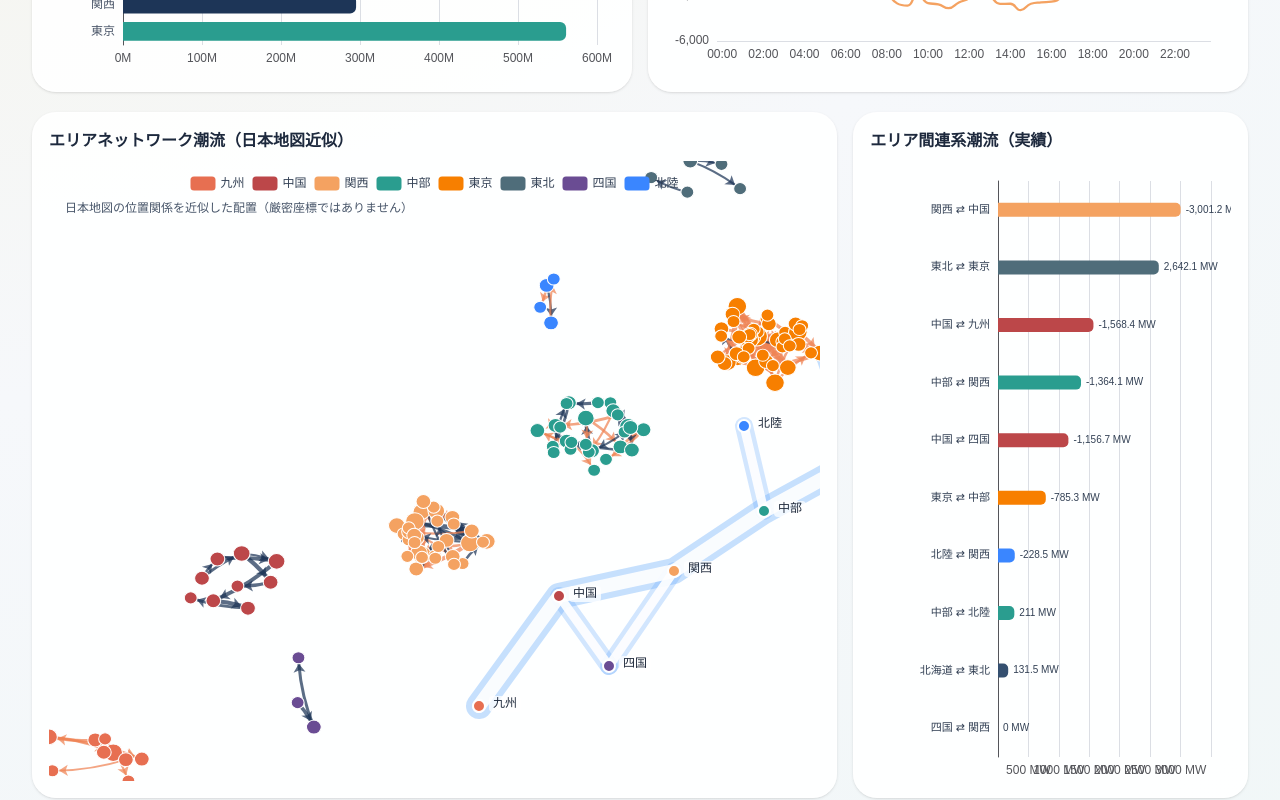
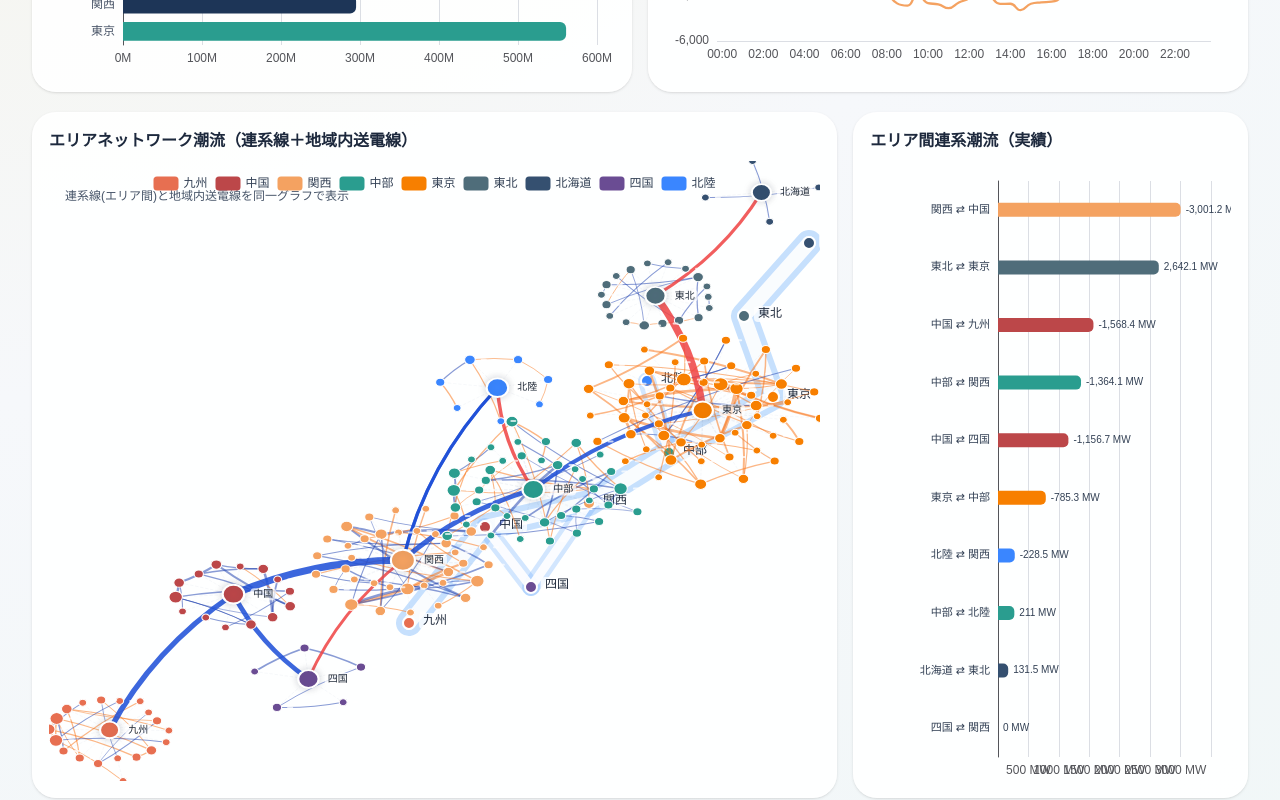
Before and after one commit to hama-jp/occto-grid-observatory, a Next.js app: page / in a window 1280 px wide. Shown: the part 940-1740 px from the top of the page. Built offline with nearby package versions, Linux system fonts and the light colour scheme.

Commit message:
feat(network): connect interties and intra-area lines in unified graph

```diff
--- a/scripts/ingest.ts
+++ b/scripts/ingest.ts
@@ -831,7 +831,7 @@ function buildDashboardData(args: {
       areaSummaries,
       hourlyAbsByArea,
       hourlyAbsStats,
-      lineSeries: lineSeries.sort((a, b) => b.peakAbsMw - a.peakAbsMw).slice(0, 200),
+      lineSeries: lineSeries.sort((a, b) => b.peakAbsMw - a.peakAbsMw),
       intertieSeries,
       interAreaFlows,
     },
--- a/src/components/dashboard-app.tsx
+++ b/src/components/dashboard-app.tsx
@@ -41,24 +41,24 @@ const FLOW_AREA_COLORS: Record<string, string> = {
 };
 
 const AREA_ANCHORS: Record<string, { x: number; y: number }> = {
-  北海道: { x: 860, y: 110 },
-  東北: { x: 780, y: 195 },
-  東京: { x: 815, y: 295 },
-  中部: { x: 715, y: 350 },
-  北陸: { x: 695, y: 265 },
-  関西: { x: 625, y: 410 },
-  中国: { x: 510, y: 435 },
-  四国: { x: 560, y: 505 },
-  九州: { x: 430, y: 545 },
-  沖縄: { x: 245, y: 625 },
-  default: { x: 660, y: 360 },
+  北海道: { x: 760, y: 82 },
+  東北: { x: 695, y: 155 },
+  東京: { x: 724, y: 236 },
+  中部: { x: 620, y: 292 },
+  北陸: { x: 598, y: 220 },
+  関西: { x: 540, y: 342 },
+  中国: { x: 436, y: 366 },
+  四国: { x: 482, y: 426 },
+  九州: { x: 360, y: 462 },
+  沖縄: { x: 230, y: 520 },
+  default: { x: 610, y: 300 },
 };
 
 const MAP_CORRIDOR_ORDER = ["沖縄", "九州", "中国", "関西", "中部", "東京", "東北", "北海道"];
 const MAP_VIEWBOX = {
-  width: 1080,
-  height: 700,
-  padding: 36,
+  width: 920,
+  height: 560,
+  padding: 30,
 };
 
 export function DashboardApp({ data }: DashboardAppProps) {
@@ -308,49 +308,57 @@ export function DashboardApp({ data }: DashboardAppProps) {
   }, [data.meta.slotLabels.flow, filteredLines]);
 
   const flowNetworkOption = useMemo(() => {
-    const ranked = [...filteredLines]
-      .filter((line) => parseDirection(line.positiveDirection) !== null)
-      .sort((a, b) => Math.abs(b.avgMw) - Math.abs(a.avgMw));
-    const targetEdgeCount = selectedArea === "全エリア" ? 120 : 180;
-    const targetLines = ranked.slice(0, targetEdgeCount);
-
-    const nodeArea = new Map<string, string>();
-    const nodeDegree = new Map<string, number>();
-    const linkRows: Array<{
+    type NetworkLink = {
+      kind: "intra" | "intertie" | "anchor";
       source: string;
       target: string;
       value: number;
       absAvgMw: number;
-      area: string;
-      lineName: string;
-      voltageKv: string;
-      positiveDirection: string;
-      peakAbsMw: number;
-    }> = [];
+      area?: string;
+      lineName?: string;
+      intertieName?: string;
+      voltageKv?: string;
+      positiveDirection?: string;
+      peakAbsMw?: number;
+      sourceArea?: string;
+      targetArea?: string;
+    };
 
-    targetLines.forEach((line) => {
+    const scopedInterties = (data.flows.intertieSeries ?? []).filter((row) =>
+      selectedArea === "全エリア" ? true : row.sourceArea === selectedArea || row.targetArea === selectedArea,
+    );
+
+    const visibleAreas = new Set<string>();
+    const stationsByArea = new Map<string, Set<string>>();
+    const nodeDegree = new Map<string, number>();
+    const links: NetworkLink[] = [];
+
+    filteredLines.forEach((line) => {
       const direction = parseDirection(line.positiveDirection);
       if (!direction) {
         return;
       }
-      const source = line.avgMw >= 0 ? direction.source : direction.target;
-      const target = line.avgMw >= 0 ? direction.target : direction.source;
-      const absAvgMw = Math.abs(line.avgMw);
+      visibleAreas.add(line.area);
 
-      if (!nodeArea.has(source)) {
-        nodeArea.set(source, line.area);
-      }
-      if (!nodeArea.has(target)) {
-        nodeArea.set(target, line.area);
-      }
+      const sourceName = line.avgMw >= 0 ? direction.source : direction.target;
+      const targetName = line.avgMw >= 0 ? direction.target : direction.source;
+      const source = buildStationNodeId(line.area, sourceName);
+      const target = buildStationNodeId(line.area, targetName);
+
+      const stationSet = stationsByArea.get(line.area) ?? new Set<string>();
+      stationSet.add(sourceName);
+      stationSet.add(targetName);
+      stationsByArea.set(line.area, stationSet);
+
       nodeDegree.set(source, (nodeDegree.get(source) ?? 0) + 1);
       nodeDegree.set(target, (nodeDegree.get(target) ?? 0) + 1);
 
-      linkRows.push({
+      links.push({
+        kind: "intra",
         source,
         target,
         value: line.avgMw,
-        absAvgMw,
+        absAvgMw: Math.abs(line.avgMw),
         area: line.area,
         lineName: line.lineName,
         voltageKv: line.voltageKv,
@@ -359,51 +367,162 @@ export function DashboardApp({ data }: DashboardAppProps) {
       });
     });
 
-    const maxAbsFlow = Math.max(...linkRows.map((line) => line.absAvgMw), 0);
-    const areaCategories = Array.from(new Set(Array.from(nodeArea.values()))).sort(compareAreaOrder);
+    scopedInterties.forEach((line) => {
+      visibleAreas.add(line.sourceArea);
+      visibleAreas.add(line.targetArea);
+
+      const sourceAreaId = buildAreaNodeId(line.sourceArea);
+      const targetAreaId = buildAreaNodeId(line.targetArea);
+      const source = line.avgMw >= 0 ? sourceAreaId : targetAreaId;
+      const target = line.avgMw >= 0 ? targetAreaId : sourceAreaId;
+
+      nodeDegree.set(sourceAreaId, (nodeDegree.get(sourceAreaId) ?? 0) + 1);
+      nodeDegree.set(targetAreaId, (nodeDegree.get(targetAreaId) ?? 0) + 1);
+
+      links.push({
+        kind: "intertie",
+        source,
+        target,
+        value: line.avgMw,
+        absAvgMw: line.avgAbsMw,
+        intertieName: line.intertieName,
+        peakAbsMw: line.peakAbsMw,
+        sourceArea: line.sourceArea,
+        targetArea: line.targetArea,
+      });
+    });
+
+    if (selectedArea === "全エリア" && visibleAreas.size === 0) {
+      data.flows.areaSummaries.forEach((row) => visibleAreas.add(row.area));
+    }
+    if (selectedArea !== "全エリア") {
+      visibleAreas.add(selectedArea);
+    }
+
+    const areaCategories = Array.from(visibleAreas).sort(compareAreaOrder);
     const categoryIndex = new Map(areaCategories.map((area, index) => [area, index]));
+    const stationPositions = buildStationLayout(stationsByArea);
 
-    const nodes = Array.from(nodeArea.entries()).map(([name, area]) => {
-      const degree = nodeDegree.get(name) ?? 0;
+    const nodes: Array<Record<string, unknown>> = [];
+    areaCategories.forEach((area) => {
+      const areaNodeId = buildAreaNodeId(area);
       const anchor = AREA_ANCHORS[area] ?? AREA_ANCHORS.default;
-      const offset = getNodeOffset(`${area}-${name}`, 22 + Math.min(16, degree * 1.6));
-      return {
-        id: name,
-        name,
+      const degree = nodeDegree.get(areaNodeId) ?? 0;
+      nodes.push({
+        id: areaNodeId,
+        name: area,
         area,
         category: categoryIndex.get(area) ?? 0,
         value: degree,
-        x: clamp(anchor.x + offset.dx, MAP_VIEWBOX.padding, MAP_VIEWBOX.width - MAP_VIEWBOX.padding),
-        y: clamp(anchor.y + offset.dy, MAP_VIEWBOX.padding, MAP_VIEWBOX.height - MAP_VIEWBOX.padding),
-        symbolSize: 11 + Math.min(16, degree * 1.9),
+        isAreaHub: true,
+        x: anchor.x,
+        y: anchor.y,
+        fixed: true,
+        symbolSize: 18 + Math.min(12, degree * 1.2),
         itemStyle: {
           color: FLOW_AREA_COLORS[area] ?? FLOW_AREA_COLORS.default,
           borderColor: "#ffffff",
-          borderWidth: 1,
+          borderWidth: 2,
+          shadowBlur: 8,
+          shadowColor: "rgba(30, 41, 59, 0.18)",
         },
-      };
+      });
     });
 
-    const links = linkRows.map((line) => {
-      const ratio = maxAbsFlow > 0 ? line.absAvgMw / maxAbsFlow : 0;
-      const sourceArea = nodeArea.get(line.source) ?? line.area;
-      const targetArea = nodeArea.get(line.target) ?? line.area;
-      const crossArea = line.source !== line.target && sourceArea !== targetArea;
+    stationsByArea.forEach((stationSet, area) => {
+      const areaNodeId = buildAreaNodeId(area);
+      Array.from(stationSet)
+        .sort((a, b) => a.localeCompare(b, "ja-JP"))
+        .forEach((station) => {
+          const stationNodeId = buildStationNodeId(area, station);
+          const degree = nodeDegree.get(stationNodeId) ?? 0;
+          const anchor = AREA_ANCHORS[area] ?? AREA_ANCHORS.default;
+          const position = stationPositions.get(stationNodeId) ?? anchor;
+          nodes.push({
+            id: stationNodeId,
+            name: station,
+            area,
+            category: categoryIndex.get(area) ?? 0,
+            value: degree,
+            isAreaHub: false,
+            x: position.x,
+            y: position.y,
+            symbolSize: 6.5 + Math.min(9, degree * 1.4),
+            itemStyle: {
+              color: FLOW_AREA_COLORS[area] ?? FLOW_AREA_COLORS.default,
+              borderColor: "#ffffff",
+              borderWidth: 1,
+            },
+          });
+
+          links.push({
+            kind: "anchor",
+            source: areaNodeId,
+            target: stationNodeId,
+            value: 0,
+            absAvgMw: 0,
+            area,
+          });
+        });
+    });
+
+    const maxAbsIntra = Math.max(
+      ...links.filter((line) => line.kind === "intra").map((line) => line.absAvgMw),
+      1,
+    );
+    const maxAbsIntertie = Math.max(
+      ...links.filter((line) => line.kind === "intertie").map((line) => line.absAvgMw),
+      1,
+    );
+
+    const renderedLinks = links.map((line) => {
+      if (line.kind === "anchor") {
+        return {
+          ...line,
+          lineStyle: {
+            width: 0.8,
+            opacity: 0.2,
+            curveness: 0,
+            color: "rgba(148, 163, 184, 0.5)",
+            type: "dashed",
+          },
+          emphasis: { disabled: true },
+          tooltip: { show: false },
+          silent: true,
+        };
+      }
+
+      if (line.kind === "intertie") {
+        const ratio = line.absAvgMw / maxAbsIntertie;
+        return {
+          ...line,
+          lineStyle: {
+            width: 2.8 + ratio * 4.8,
+            opacity: 0.86,
+            curveness: 0.12,
+            color: line.value >= 0 ? "#ef4444" : "#1d4ed8",
+          },
+          z: 4,
+        };
+      }
+
+      const ratio = line.absAvgMw / maxAbsIntra;
       return {
         ...line,
         lineStyle: {
-          width: 1.2 + ratio * 5.4,
-          curveness: crossArea ? 0.2 : 0.08,
-          opacity: 0.72,
-          color: line.value >= 0 ? "#ef8354" : "#1d3557",
+          width: 0.7 + ratio * 2.8,
+          opacity: 0.58,
+          curveness: 0.06,
+          color: line.value >= 0 ? "rgba(249,115,22,0.9)" : "rgba(30,64,175,0.9)",
         },
+        z: 2,
       };
     });
 
     const guideGraphics = buildJapanGuideGraphics(areaCategories);
 
     return {
-      animationDurationUpdate: 420,
+      animationDurationUpdate: 360,
       tooltip: {
         trigger: "item",
         confine: true,
@@ -411,20 +530,39 @@ export function DashboardApp({ data }: DashboardAppProps) {
           dataType: "node" | "edge";
           name: string;
           data: {
+            kind?: "intra" | "intertie" | "anchor";
             value: number;
             area?: string;
             lineName?: string;
+            intertieName?: string;
             voltageKv?: string;
             positiveDirection?: string;
             peakAbsMw?: number;
+            sourceArea?: string;
+            targetArea?: string;
+            isAreaHub?: boolean;
           };
         }) => {
           if (params.dataType === "edge") {
-            return `${params.data.area} | ${params.data.lineName}<br/>定義方向: ${
-              params.data.positiveDirection
-            }<br/>平均潮流: ${decimalFmt.format(params.data.value)} MW<br/>最大|潮流|: ${numberFmt.format(
-              params.data.peakAbsMw ?? 0,
-            )} MW<br/>電圧: ${params.data.voltageKv}`;
+            if (params.data.kind === "intertie") {
+              return `${params.data.intertieName}<br/>区分: 連系線<br/>接続: ${params.data.sourceArea} ⇄ ${
+                params.data.targetArea
+              }<br/>平均潮流: ${decimalFmt.format(params.data.value)} MW<br/>最大|潮流|: ${numberFmt.format(
+                params.data.peakAbsMw ?? 0,
+              )} MW`;
+            }
+            if (params.data.kind === "intra") {
+              return `${params.data.area} | ${params.data.lineName}<br/>区分: 地域内送電線<br/>定義方向: ${
+                params.data.positiveDirection
+              }<br/>平均潮流: ${decimalFmt.format(params.data.value)} MW<br/>最大|潮流|: ${numberFmt.format(
+                params.data.peakAbsMw ?? 0,
+              )} MW<br/>電圧: ${params.data.voltageKv}`;
+            }
+            return "";
+          }
+
+          if (params.data.isAreaHub) {
+            return `${params.data.area ?? params.name}<br/>接続本数: ${numberFmt.format(params.data.value)} 本`;
           }
           return `${params.data.area ?? "不明"} | ${params.name}<br/>接続本数: ${numberFmt.format(
             params.data.value,
@@ -451,24 +589,30 @@ export function DashboardApp({ data }: DashboardAppProps) {
           right: 0,
           bottom: 0,
           data: nodes,
-          links,
+          links: renderedLinks,
           categories: areaCategories.map((name) => ({
             name,
             itemStyle: { color: FLOW_AREA_COLORS[name] ?? FLOW_AREA_COLORS.default },
           })),
-          edgeSymbol: ["none", "arrow"],
-          edgeSymbolSize: [3, 9],
+          edgeSymbol: ["none", "none"],
           lineStyle: {
             opacity: 0.72,
           },
           label: {
-            show: selectedArea !== "全エリア",
-            formatter: (params: { data: { value: number }; name: string }) =>
-              params.data.value >= 3 ? params.name : "",
+            show: true,
+            formatter: (params: { data: { isAreaHub?: boolean; value?: number }; name: string }) => {
+              if (params.data.isAreaHub) {
+                return params.name;
+              }
+              if (selectedArea !== "全エリア" && (params.data.value ?? 0) >= 4) {
+                return params.name;
+              }
+              return "";
+            },
             position: "right",
             color: "#1f2937",
             fontSize: 10,
-            backgroundColor: "rgba(255,255,255,0.65)",
+            backgroundColor: "rgba(255,255,255,0.72)",
             borderRadius: 4,
             padding: [1, 3],
           },
@@ -478,13 +622,13 @@ export function DashboardApp({ data }: DashboardAppProps) {
               show: true,
             },
             lineStyle: {
-              opacity: 0.94,
+              opacity: 0.95,
             },
           },
         },
       ],
     };
-  }, [filteredLines, selectedArea]);
+  }, [data.flows.areaSummaries, data.flows.intertieSeries, filteredLines, selectedArea]);
 
   const interAreaFlowOption = useMemo(() => {
     const baseRows = data.flows.interAreaFlows ?? [];
@@ -773,7 +917,7 @@ export function DashboardApp({ data }: DashboardAppProps) {
         </section>
 
         <section className="grid grid-cols-1 gap-4 lg:grid-cols-3">
-          <Panel title="エリアネットワーク潮流（日本地図近似）" className="lg:col-span-2">
+          <Panel title="エリアネットワーク潮流（連系線＋地域内送電線）" className="lg:col-span-2">
             <ReactECharts option={flowNetworkOption} style={{ height: 620 }} />
           </Panel>
           <Panel title="エリア間連系潮流（実績）">
@@ -850,17 +994,55 @@ function parseDirection(
   target: string;
 } | null {
   const normalized = rawDirection.replace(/\s+/g, " ").trim();
-  const delimiter = normalized.includes("→") ? "→" : normalized.includes("->") ? "->" : null;
-  if (!delimiter) {
-    return null;
-  }
-
-  const parts = normalized.split(delimiter).map((part) => part.trim());
+  const parts = normalized.split(/\s*(?:→|⇒|⇢|->|＞)\s*/).map((part) => part.trim());
   if (parts.length < 2 || !parts[0] || !parts[1]) {
     return null;
   }
+  return { source: parts[0], target: parts[1] };
+}
 
-  return { source: parts[0], target: parts[1] };
+function buildAreaNodeId(area: string): string {
+  return `area::${area.trim()}`;
+}
+
+function buildStationNodeId(area: string, station: string): string {
+  return `station::${area.trim()}::${station.trim()}`;
+}
+
+function buildStationLayout(stationsByArea: Map<string, Set<string>>): Map<string, { x: number; y: number }> {
+  const positions = new Map<string, { x: number; y: number }>();
+
+  stationsByArea.forEach((stations, area) => {
+    const anchor = AREA_ANCHORS[area] ?? AREA_ANCHORS.default;
+    const sorted = Array.from(stations).sort((a, b) => a.localeCompare(b, "ja-JP"));
+    const ringCapacity = 18;
+    const phase = ((hashSeed(area) % 360) * Math.PI) / 180;
+
+    sorted.forEach((station, index) => {
+      const ring = Math.floor(index / ringCapacity);
+      const idxInRing = index % ringCapacity;
+      const ringCount = Math.min(ringCapacity, sorted.length - ring * ringCapacity);
+      const jitter = ((hashSeed(`${area}-${station}`) % 9) - 4) * 0.8;
+      const angle = phase + (Math.PI * 2 * idxInRing) / Math.max(ringCount, 1);
+      const radiusX = 34 + ring * 18;
+      const radiusY = 22 + ring * 14;
+
+      positions.set(buildStationNodeId(area, station), {
+        x: clamp(
+          anchor.x + Math.cos(angle) * (radiusX + jitter),
+          MAP_VIEWBOX.padding,
+          MAP_VIEWBOX.width - MAP_VIEWBOX.padding,
+        ),
+        y: clamp(
+          anchor.y + Math.sin(angle) * (radiusY + jitter * 0.7),
+          MAP_VIEWBOX.padding,
+          MAP_VIEWBOX.height - MAP_VIEWBOX.padding,
+        ),
+      });
+    });
+  });
+
+  return positions;
 }
 
 function compareAreaOrder(a: string, b: string): number {
@@ -964,8 +1146,8 @@ function buildJapanGuideGraphics(areas: string[]): Array<Record<string, unknown>
     z: 2,
     style: {
       x: 16,
-      y: 42,
-      text: "日本地図の位置関係を近似した配置（厳密座標ではありません）",
+      y: 30,
+      text: "連系線(エリア間)と地域内送電線を同一グラフで表示",
       fill: "#475569",
       font: "12px sans-serif",
     },
@@ -973,16 +1155,6 @@ function buildJapanGuideGraphics(areas: string[]): Array<Record<string, unknown>
   });
 
   return graphics;
-}
-
-function getNodeOffset(seedText: string, maxRadius: number): { dx: number; dy: number } {
-  const hash = hashSeed(seedText);
-  const angle = ((hash % 360) * Math.PI) / 180;
-  const radius = 8 + ((hash >> 8) % Math.max(12, Math.floor(maxRadius)));
-  return {
-    dx: Math.cos(angle) * radius,
-    dy: Math.sin(angle) * radius * 0.74,
-  };
 }
 
 function hashSeed(input: string): number {
```
